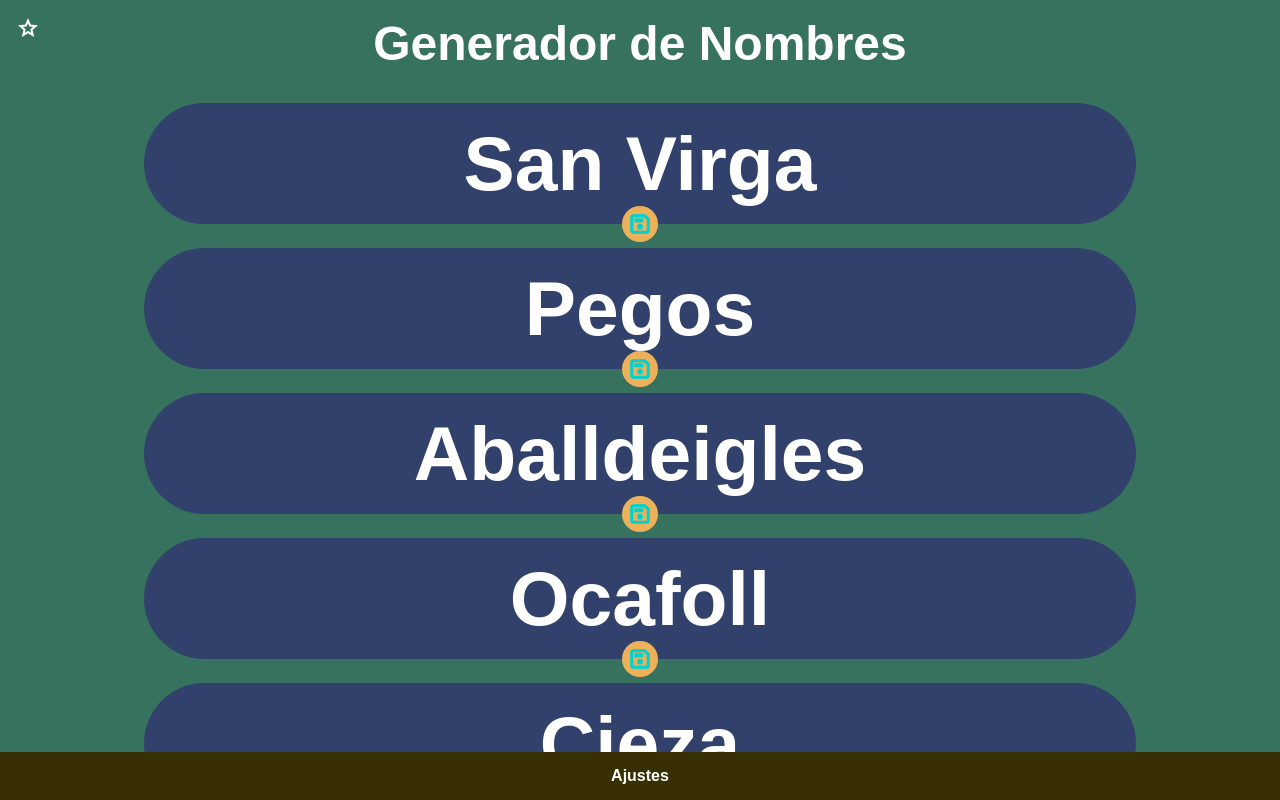
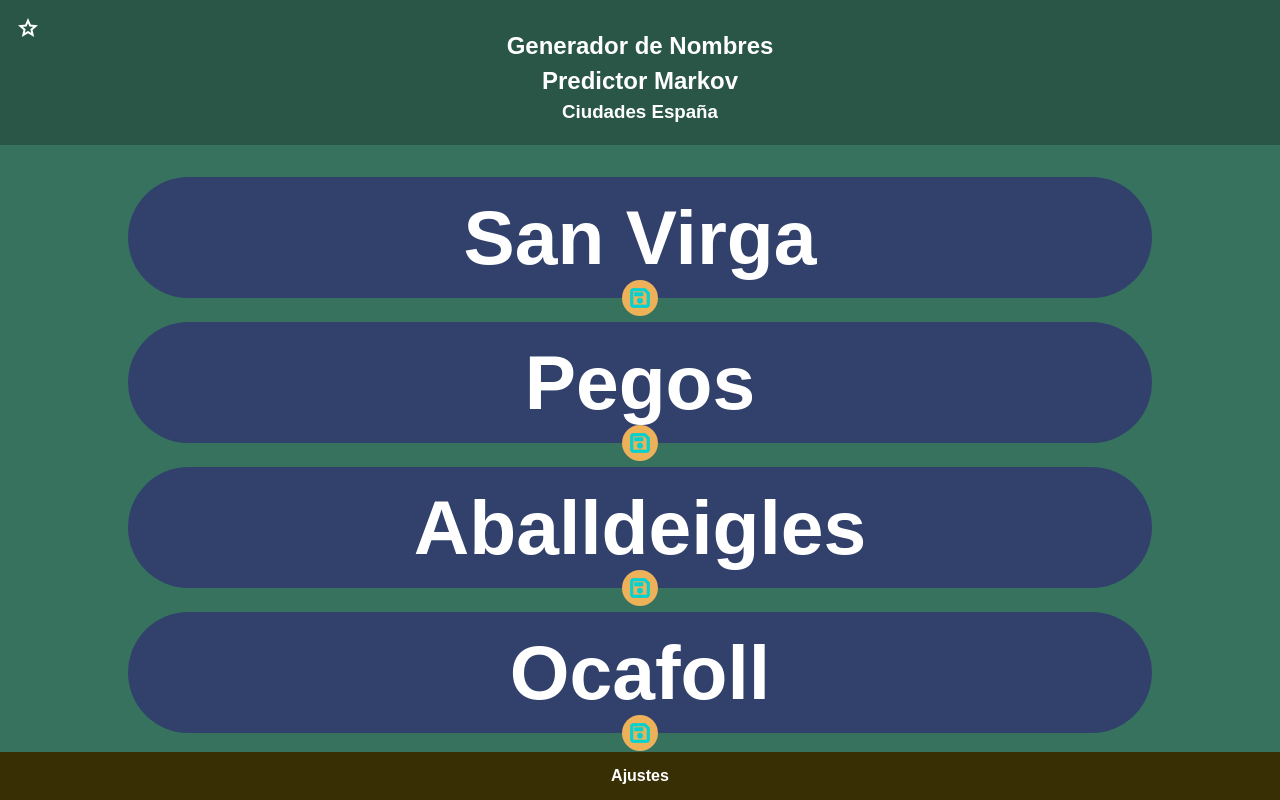
Before and after one commit to joseignacioLS/markov-name-generator, a Next.js app: page / in a window 1280 px wide. Built offline with nearby package versions, Linux system fonts and the light colour scheme.

Commit message:
feature: styles

```diff
--- a/app/components/Toast/Toast.tsx
+++ b/app/components/Toast/Toast.tsx
@@ -16,15 +16,15 @@ const Toast = () => {
     <div className={styles.wrapper}>
       {messages.map((m) => {
         return (
-          <p
+          <div
             key={m.id}
             className={`${styles.toast} ${m.expired && styles.expired} ${
               classNameByType[m.type]
             }`}
             onClick={() => removeToast(m.id)}
           >
-            {m.message}
-          </p>
+            <div>{m.message}</div>
+          </div>
         );
       })}
     </div>
--- a/app/components/Toast/styles.module.scss
+++ b/app/components/Toast/styles.module.scss
@@ -12,18 +12,26 @@
 
   .toast {
     width: fit-content;
-    height: 0;
     background-color: $color_toast;
     padding: 0 1rem;
     border-radius: .5rem;
-    animation: appear .5s forwards;
+    animation: appear .4s forwards ease;
     overflow: hidden;
     margin-bottom: 0;
 
     user-select: none;
 
+    display: grid;
+    grid-template-rows: 0fr;
+
+    div {
+      overflow: hidden;
+      display: flex;
+      align-items: center;
+    }
+
     &.expired {
-      animation: disappear .5s forwards;
+      animation: disappear .4s forwards ease;
     }
 
     &.wrn {
@@ -39,7 +47,7 @@
 @keyframes appear {
   to {
     padding: .5rem 1rem;
-    height: fit-content;
+    grid-template-rows: 1fr;
     margin-bottom: .5rem;
   }
 }
@@ -47,12 +55,12 @@
 @keyframes disappear {
   from {
     padding: .5rem 1rem;
-    height: fit-content;
+    grid-template-rows: 1fr;
     margin-bottom: .5rem;
   }
 
   to {
-    height: 0;
+    grid-template-rows: 0fr;
     padding: 0 1rem;
     margin-bottom: 0;
   }
--- a/app/context/toast.context.tsx
+++ b/app/context/toast.context.tsx
@@ -36,11 +36,8 @@ export const ToastProvider = ({ children }: IProps) => {
 
   const removeToast = (id: number) => {
     setMessages((oldState) => {
-      const message = oldState.find((m) => m.id === id);
-      if (!message || message.expired) return oldState;
       return [
-        ...oldState.filter((m) => m.id !== id),
-        { ...message, expired: true },
+        ...oldState.map((m) => (m.id === id ? { ...m, expired: true } : m)),
       ];
     });
   };
--- a/app/favs/page.tsx
+++ b/app/favs/page.tsx
@@ -28,8 +28,10 @@ const Home = () => {
   };
 
   return (
-    <main className={styles.main}>
-      <h1 className={styles.title}>Favoritos</h1>
+    <main>
+      <section className={styles.titles}>
+        <h1 className={styles.title}>Favoritos</h1>
+      </section>
       <div className={styles.predictor}>
         {favorites
           .filter((prediction) => {
--- a/app/globals.scss
+++ b/app/globals.scss
@@ -15,15 +15,23 @@ body {
   height: 100dvh;
 }
 
-h1 {
-  white-space: balance;
-  font-size: 300%;
+main {
+  width: 100%;
+  height: 100%;
+  overflow: hidden;
+  display: grid;
+  grid-template-rows: auto 1fr;
 }
 
-h2 {
+h1,
+h2,
+h3 {
+  margin-bottom: .5ch;
+  white-space: balance;
   text-align: center;
-  white-space: balance;
 }
+
+
 
 p,
 span,
--- a/app/page.module.scss
+++ b/app/page.module.scss
@@ -1,16 +1,9 @@
 @import "./styles/variables";
 
-.main {
-  padding: 1rem 1rem 0 1rem;
-  width: 100%;
-  height: 100%;
-  overflow: hidden;
-  display: grid;
-  grid-template-rows: auto 1fr;
-}
 
-.title {
-  text-align: center;
+.titles {
+  padding: 2rem 3rem 1rem;
+  background-color: rgba(black, .25);
 }
 
 .predictor {
--- a/app/page.tsx
+++ b/app/page.tsx
@@ -123,8 +123,12 @@ export default function Home() {
   }, [trainData, input.window, input.maxLength, input.minLength]);
 
   return (
-    <main className={styles.main}>
-      <h1 className={styles.title}>Generador de Nombres</h1>
+    <main>
+      <section className={styles.titles}>
+        <h1 className={styles.title}>Generador de Nombres</h1>
+        <h2>Predictor {"Markov"}</h2>
+        <h3>{sources.find((s) => s.value === input.source)?.name}</h3>
+      </section>
       <div
         id="predictionWrapper"
         onScroll={handleScroll}
```
